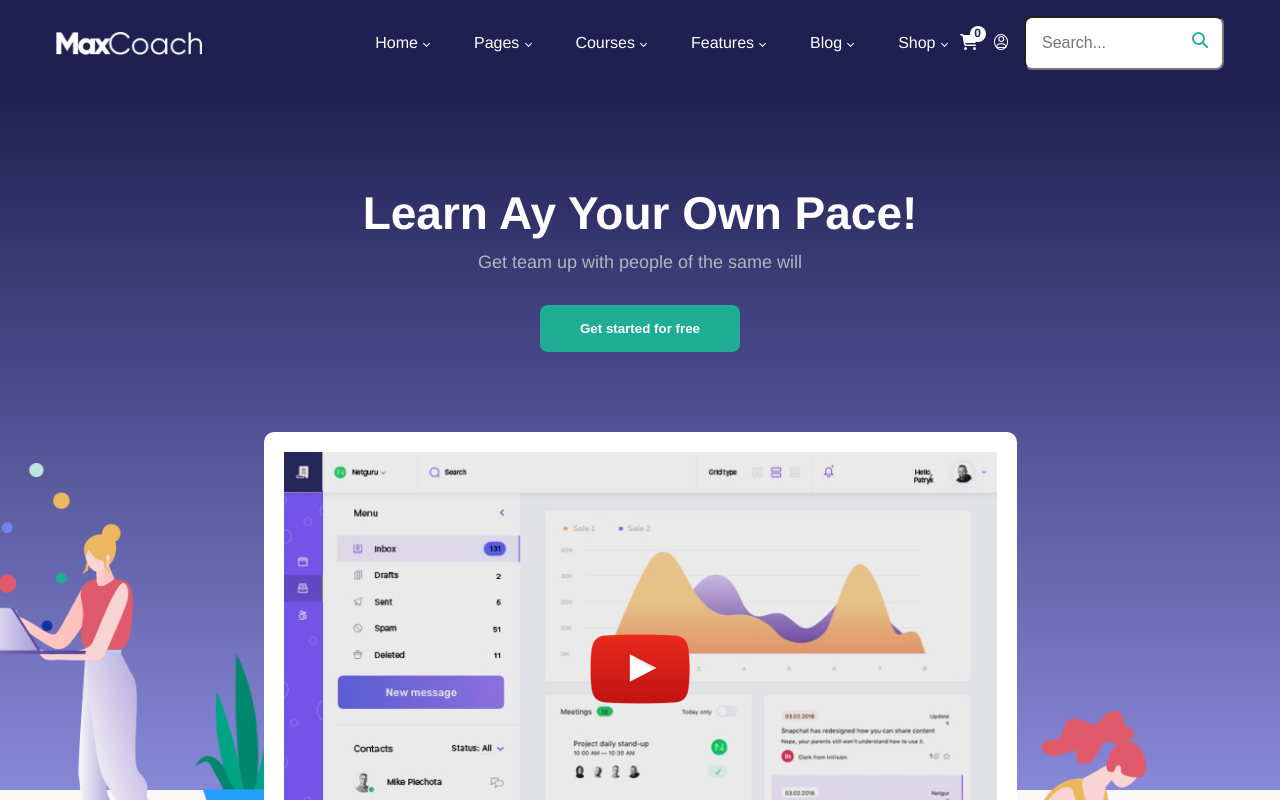
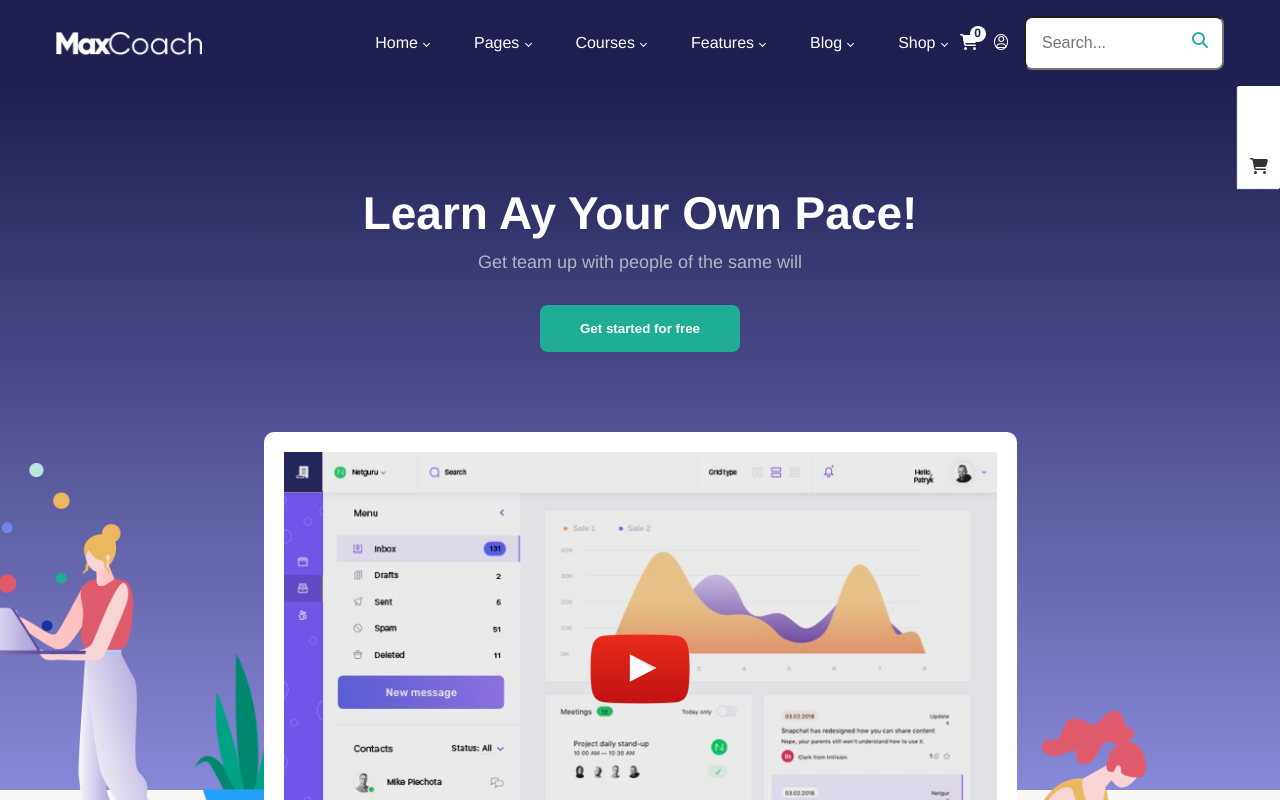
Before and after one commit to masfreddy93/proj-html-vuejs, a Vue app: page / in a window 1280 px wide. Shown: the top 800 px of the page. Built offline with nearby package versions, Linux system fonts and the light colour scheme.

Commit message:
add sidebar

```diff
--- a/src/components/MainComponent.vue
+++ b/src/components/MainComponent.vue
@@ -1,5 +1,11 @@
 <template>
     <main>
+        <ul class="side-bar">
+            <li><a href="#"><font-awesome-icon icon="fa-solid fa-play" /></a></li>
+            <li><a href="#"><font-awesome-icon icon="fa-regular fa-life-ring" /></a></li>
+            <li><a href="#"><font-awesome-icon icon="fa-solid fa-book" /></a></li>
+            <li><a href="#"><font-awesome-icon icon="fa-solid fa-cart-shopping" /></a></li>
+        </ul>
         <div class="hero">
             <div class="hero-top">
                 <div class="container-hero">
@@ -360,7 +366,7 @@
                     <li>
                         <div class="card">
                             <figure class="card-thumbnail">
-                                <a href="#"><img src="../assets/images/maxcoach-shape-05-150x150.png" alt=""></a>
+                                <a href="#"><font-awesome-icon icon="fa-regular fa-flag" /></a>
                             </figure>
                             <div class="card-details">
                                 <h4><a href="#">Idea Discussion</a></h4>
@@ -372,7 +378,7 @@
                     <li>
                         <div class="card">
                             <figure class="card-thumbnail">
-                                <a href="#"><img src="../assets/images/maxcoach-shape-05-150x150.png" alt=""></a>
+                                <a href="#"><font-awesome-icon icon="fa-solid fa-gear" /></a>
                             </figure>
                             <div class="card-details">
                                 <h4><a href="#">Web Development</a></h4>
@@ -384,7 +390,7 @@
                     <li>
                         <div class="card">
                             <figure class="card-thumbnail">
-                                <a href="#"><img src="../assets/images/maxcoach-shape-05-150x150.png" alt=""></a>
+                                <a href="#"><font-awesome-icon icon="fa-regular fa-life-ring" /></a>
                             </figure>
                             <div class="card-details">
                                 <h4><a href="#">System Administration</a></h4>
@@ -396,7 +402,7 @@
                     <li>
                         <div class="card">
                             <figure class="card-thumbnail">
-                                <a href="#"><img src="../assets/images/maxcoach-shape-05-150x150.png" alt=""></a>
+                                <a href="#"><font-awesome-icon icon="fa-solid fa-desktop" /></a>
                             </figure>
                             <div class="card-details">
                                 <h4><a href="#">Graphic Design</a></h4>
@@ -434,6 +440,18 @@ export default {
 @import '../style/variables.scss';
 
 main {
+
+    .side-bar {
+        display: flex;
+        flex-direction: column;
+        gap: 1.25rem;
+        padding: 0.75rem;
+        background-color: white;
+        box-shadow: -1px 1px 1px #e4eaf3;
+        position: fixed;
+        // position: absolute;
+        right: 0;
+    }
 
     .hero {
         text-align: center;
@@ -823,15 +841,13 @@ main {
             .card {
 
                 figure {
-                    margin-bottom: 1.5rem;
+                    margin-bottom: 2.5rem;
 
-                    img {
-                        max-width: 4rem;
-                        aspect-ratio: 1;
-                        background-color: black;
+                    svg {
+                        font-size: 4rem;
+
                     }
                 }
-
                 h4 {
                     margin-bottom: 1rem;
                 }
```
